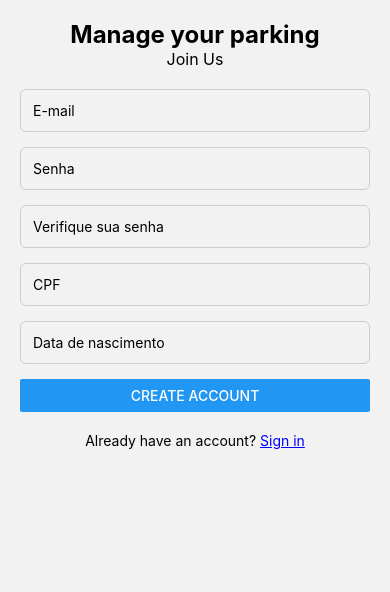
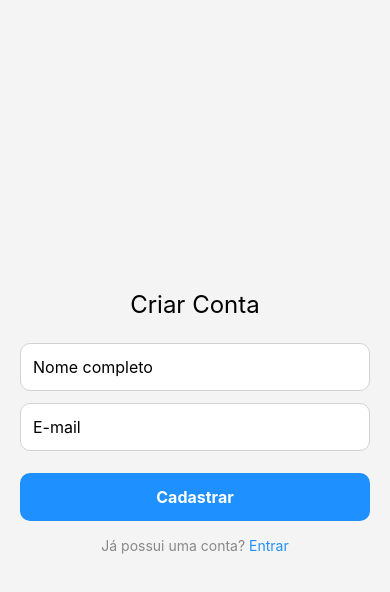
Before and after one commit to David-Rapeckman/Sprints-Mottu-Mobile, a React Native app: screen /SignUp in a window 390 px wide. Shown: the top 592 px of the page. Built offline with nearby package versions, Linux system fonts and the light colour scheme.

Commit message:
atualização geral

```diff
--- a/src/screens/Auth/SignInScreen.tsx
+++ b/src/screens/Auth/SignInScreen.tsx
@@ -1,65 +1,92 @@
 import React, { useState } from 'react';
-import { View, Text, TextInput, Button, StyleSheet, Alert } from 'react-native';
+import { View, StyleSheet, Text, Alert, KeyboardAvoidingView, Platform, TouchableOpacity } from 'react-native';
 import { useAuth } from '../../contexts/AuthContext';
+import Input from '../../components/Input';
+import Button from '../../components/Button';
+import { colors } from '../../styles/colors';
+import { fonts } from '../../styles/fonts';
+import { globalStyles } from '../../styles/global';
+import { useNavigation } from '@react-navigation/native';
 
-const SignInScreen = ({ navigation }: any) => {
-  const { login } = useAuth();
+const SignInScreen = () => {
   const [email, setEmail] = useState('');
   const [password, setPassword] = useState('');
+  const { signIn } = useAuth();
+  const navigation = useNavigation();
 
-  const handleLogin = () => {
-    if (!email || !password) {
-      return Alert.alert('Erro', 'Preencha todos os campos');
+  const handleLogin = async () => {
+    try {
+      if (!email || !password) {
+        Alert.alert('Erro', 'Preencha todos os campos.');
+        return;
+      }
+      await signIn(email, password);
+    } catch (error: any) {
+      Alert.alert('Erro ao entrar', error.message || 'Tente novamente.');
     }
-    login(email, password);
   };
 
   return (
-    <View style={styles.container}>
+    <KeyboardAvoidingView
+      style={[globalStyles.container, styles.container]}
+      behavior={Platform.OS === 'ios' ? 'padding' : undefined}
+    >
       <Text style={styles.title}>Manage your parking</Text>
       <Text style={styles.subtitle}>Join Us</Text>
 
-      <TextInput
+      <Input
         placeholder="E-mail"
-        style={styles.input}
         value={email}
         onChangeText={setEmail}
         keyboardType="email-address"
+        autoCapitalize="none"
       />
 
-      <TextInput
+      <Input
         placeholder="Password"
-        style={styles.input}
-        secureTextEntry
         value={password}
         onChangeText={setPassword}
+        secureTextEntry
       />
 
       <Button title="Create Account" onPress={handleLogin} />
 
-      <Text style={styles.footerText}>
-        Don’t have an account?{' '}
-        <Text style={styles.link} onPress={() => navigation.navigate('SignUp')}>
-          Sign up
-        </Text>
-      </Text>
-    </View>
+      <TouchableOpacity onPress={() => navigation.navigate('SignUp' as never)}>
+        <Text style={styles.linkText}>Don't have an account? <Text style={styles.link}>Sign up</Text></Text>
+      </TouchableOpacity>
+    </KeyboardAvoidingView>
   );
 };
 
+const styles = StyleSheet.create({
+  container: {
+    padding: 20,
+    justifyContent: 'center'
+  },
+  title: {
+    fontSize: 24,
+    fontFamily: fonts.bold,
+    color: colors.black,
+    textAlign: 'center',
+    marginBottom: 4,
+  },
+  subtitle: {
+    fontSize: 16,
+    fontFamily: fonts.regular,
+    color: colors.gray,
+    textAlign: 'center',
+    marginBottom: 24,
+  },
+  linkText: {
+    textAlign: 'center',
+    fontSize: 14,
+    color: colors.gray,
+    marginTop: 16,
+  },
+  link: {
+    color: colors.primary,
+    fontFamily: fonts.bold
+  }
+});
+
 export default SignInScreen;
-
-const styles = StyleSheet.create({
-  container: { flex: 1, justifyContent: 'center', padding: 20 },
-  title: { fontSize: 24, fontWeight: 'bold', textAlign: 'center' },
-  subtitle: { fontSize: 16, textAlign: 'center', marginBottom: 20 },
-  input: {
-    borderWidth: 1,
-    borderColor: '#ccc',
-    marginBottom: 15,
-    padding: 12,
-    borderRadius: 6
-  },
-  footerText: { marginTop: 20, textAlign: 'center' },
-  link: { color: 'blue', textDecorationLine: 'underline' }
-});
--- a/src/screens/Auth/SignUpScreen.tsx
+++ b/src/screens/Auth/SignUpScreen.tsx
@@ -1,61 +1,73 @@
+// ✅ SignUpScreen.tsx
 import React, { useState } from 'react';
-import { View, Text, TextInput, Button, Alert, StyleSheet, ScrollView } from 'react-native';
+import { View, StyleSheet, Text, Alert, KeyboardAvoidingView, Platform, TouchableOpacity } from 'react-native';
+import { useNavigation } from '@react-navigation/native';
 import { useAuth } from '../../contexts/AuthContext';
+import Input from '../../components/Input';
+import Button from '../../components/Button';
+import { colors } from '../../styles/colors';
+import { fonts } from '../../styles/fonts';
+import { globalStyles } from '../../styles/global';
 
-const SignUpScreen = ({ navigation }: any) => {
-  const { login } = useAuth(); // simulação de criação -> login direto
+const SignUpScreen = () => {
+  const navigation = useNavigation();
+  const { signIn } = useAuth();
+  const [name, setName] = useState('');
   const [email, setEmail] = useState('');
-  const [senha, setSenha] = useState('');
-  const [verificaSenha, setVerificaSenha] = useState('');
-  const [cpf, setCpf] = useState('');
-  const [dataNascimento, setDataNascimento] = useState('');
 
-  const handleRegister = () => {
-    if (!email || !senha || !verificaSenha || !cpf || !dataNascimento) {
-      return Alert.alert('Erro', 'Preencha todos os campos');
+  const handleSignUp = async () => {
+    try {
+      if (!name || !email) {
+        Alert.alert('Erro', 'Preencha todos os campos.');
+        return;
+      }
+
+      await signIn(email, '123456');
+    } catch (error: any) {
+      Alert.alert('Erro no cadastro', error.message || 'Tente novamente.');
     }
-    if (senha !== verificaSenha) {
-      return Alert.alert('Erro', 'As senhas não coincidem');
-    }
-    login(email, senha); // simula criação de conta
   };
 
   return (
-    <ScrollView contentContainerStyle={styles.container}>
-      <Text style={styles.title}>Manage your parking</Text>
-      <Text style={styles.subtitle}>Join Us</Text>
+    <KeyboardAvoidingView
+      style={[globalStyles.container, styles.container]}
+      behavior={Platform.OS === 'ios' ? 'padding' : undefined}
+    >
+      <Text style={styles.title}>Criar Conta</Text>
 
-      <TextInput placeholder="E-mail" style={styles.input} value={email} onChangeText={setEmail} keyboardType="email-address" />
-      <TextInput placeholder="Senha" style={styles.input} value={senha} secureTextEntry onChangeText={setSenha} />
-      <TextInput placeholder="Verifique sua senha" style={styles.input} value={verificaSenha} secureTextEntry onChangeText={setVerificaSenha} />
-      <TextInput placeholder="CPF" style={styles.input} value={cpf} keyboardType="numeric" onChangeText={setCpf} />
-      <TextInput placeholder="Data de nascimento" style={styles.input} value={dataNascimento} onChangeText={setDataNascimento} />
+      <Input placeholder="Nome completo" value={name} onChangeText={setName} />
+      <Input placeholder="E-mail" value={email} onChangeText={setEmail} keyboardType="email-address" />
+      <Button title="Cadastrar" onPress={handleSignUp} />
 
-      <Button title="Create Account" onPress={handleRegister} />
-
-      <Text style={styles.footerText}>
-        Already have an account?{' '}
-        <Text style={styles.link} onPress={() => navigation.navigate('SignIn')}>
-          Sign in
-        </Text>
-      </Text>
-    </ScrollView>
+      <TouchableOpacity onPress={() => navigation.goBack()}>
+        <Text style={styles.linkText}>Já possui uma conta? <Text style={styles.link}>Entrar</Text></Text>
+      </TouchableOpacity>
+    </KeyboardAvoidingView>
   );
 };
 
+const styles = StyleSheet.create({
+  container: {
+    padding: 20,
+    justifyContent: 'center'
+  },
+  title: {
+    fontSize: 24,
+    fontFamily: fonts.bold,
+    color: colors.black,
+    textAlign: 'center',
+    marginBottom: 24,
+  },
+  linkText: {
+    textAlign: 'center',
+    fontSize: 14,
+    color: colors.gray,
+    marginTop: 16,
+  },
+  link: {
+    color: colors.primary,
+    fontFamily: fonts.bold
+  }
+});
+
 export default SignUpScreen;
-
-const styles = StyleSheet.create({
-  container: { padding: 20, justifyContent: 'center' },
-  title: { fontSize: 24, fontWeight: 'bold', textAlign: 'center' },
-  subtitle: { fontSize: 16, textAlign: 'center', marginBottom: 20 },
-  input: {
-    borderWidth: 1,
-    borderColor: '#ccc',
-    marginBottom: 15,
-    padding: 12,
-    borderRadius: 6
-  },
-  footerText: { marginTop: 20, textAlign: 'center' },
-  link: { color: 'blue', textDecorationLine: 'underline' }
-});
--- a/src/screens/Profile/ProfileScreen.tsx
+++ b/src/screens/Profile/ProfileScreen.tsx
@@ -1,12 +1,16 @@
 import React from 'react';
-import { View, Text, Button, StyleSheet } from 'react-native';
+import { View, Text, StyleSheet } from 'react-native';
 import { useAuth } from '../../contexts/AuthContext';
+import Button from '../../components/Button';
+import { colors } from '../../styles/colors';
+import { fonts } from '../../styles/fonts';
+import { globalStyles } from '../../styles/global';
 
 const ProfileScreen = ({ navigation }: any) => {
-  const { user, logout } = useAuth();
+  const { user, signOut } = useAuth();
 
   return (
-    <View style={styles.container}>
+    <View style={[globalStyles.container, styles.container]}>
       <Text style={styles.title}>Perfil do Usuário</Text>
 
       <View style={styles.infoBox}>
@@ -20,12 +24,14 @@ const ProfileScreen = ({ navigation }: any) => {
         <Text style={styles.value}>01/01/2000</Text>
 
         <Text style={styles.label}>E-mail:</Text>
-        <Text style={styles.value}>{user}</Text>
+        <Text style={styles.value}>{user?.email}</Text>
       </View>
 
       <View style={styles.buttonContainer}>
         <Button title="Alterar Informações" onPress={() => navigation.navigate('EditProfileScreen')} />
-        <Button title="Logout" onPress={logout} color="#d9534f" />
+        <View style={styles.logoutWrapper}>
+          <Button title="Logout" onPress={signOut} />
+        </View>
       </View>
     </View>
   );
@@ -34,10 +40,34 @@ const ProfileScreen = ({ navigation }: any) => {
 export default ProfileScreen;
 
 const styles = StyleSheet.create({
-  container: { flex: 1, padding: 20, justifyContent: 'center' },
-  title: { fontSize: 22, fontWeight: 'bold', textAlign: 'center', marginBottom: 20 },
-  infoBox: { marginBottom: 30 },
-  label: { fontWeight: 'bold', marginTop: 10 },
-  value: { fontSize: 16 },
-  buttonContainer: { gap: 10 }
+  container: {
+    padding: 20,
+    justifyContent: 'center',
+  },
+  title: {
+    fontSize: 22,
+    fontFamily: fonts.bold,
+    textAlign: 'center',
+    color: colors.black,
+    marginBottom: 20,
+  },
+  infoBox: {
+    marginBottom: 30,
+  },
+  label: {
+    fontFamily: fonts.bold,
+    marginTop: 10,
+    color: colors.gray,
+  },
+  value: {
+    fontSize: 16,
+    fontFamily: fonts.regular,
+    color: colors.black,
+  },
+  buttonContainer: {
+    gap: 10,
+  },
+  logoutWrapper: {
+    marginTop: 8,
+  },
 });
--- a/src/screens/Vehicles/Moto2Screen.tsx
+++ b/src/screens/Vehicles/Moto2Screen.tsx
@@ -1,5 +1,6 @@
 import React from 'react';
 import { View, Text, StyleSheet, Image } from 'react-native';
+import { RootStackParamList } from '../../navigation/Types';
 
 const Moto2Screen = () => {
   return (
--- a/src/screens/Vehicles/Moto3Screen.tsx
+++ b/src/screens/Vehicles/Moto3Screen.tsx
@@ -1,5 +1,6 @@
 import React from 'react';
 import { View, Text, StyleSheet, Image } from 'react-native';
+import { RootStackParamList } from '../../navigation/Types';
 
 const Moto3Screen = () => {
   return (
```
Also changed, not shown: src/contexts/AuthContext.tsx (+28 -14 lines), src/navigation/AppNavigator.tsx (+4 -3 lines), src/navigation/TabNavigator.tsx (+11 -27 lines).
